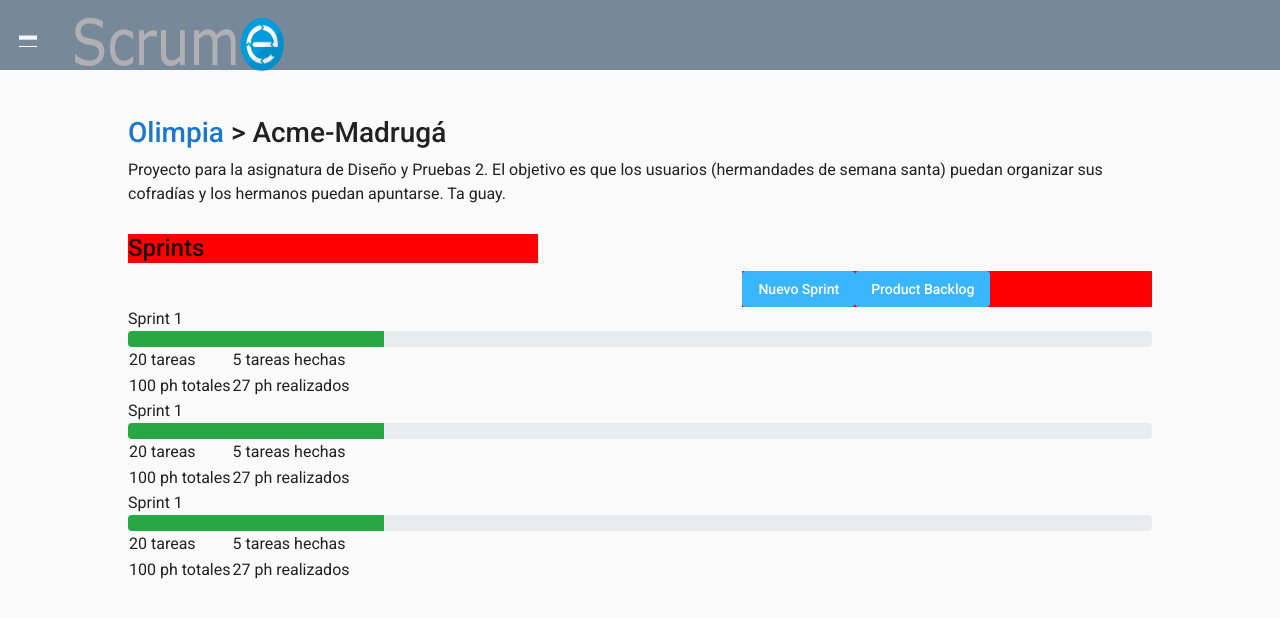
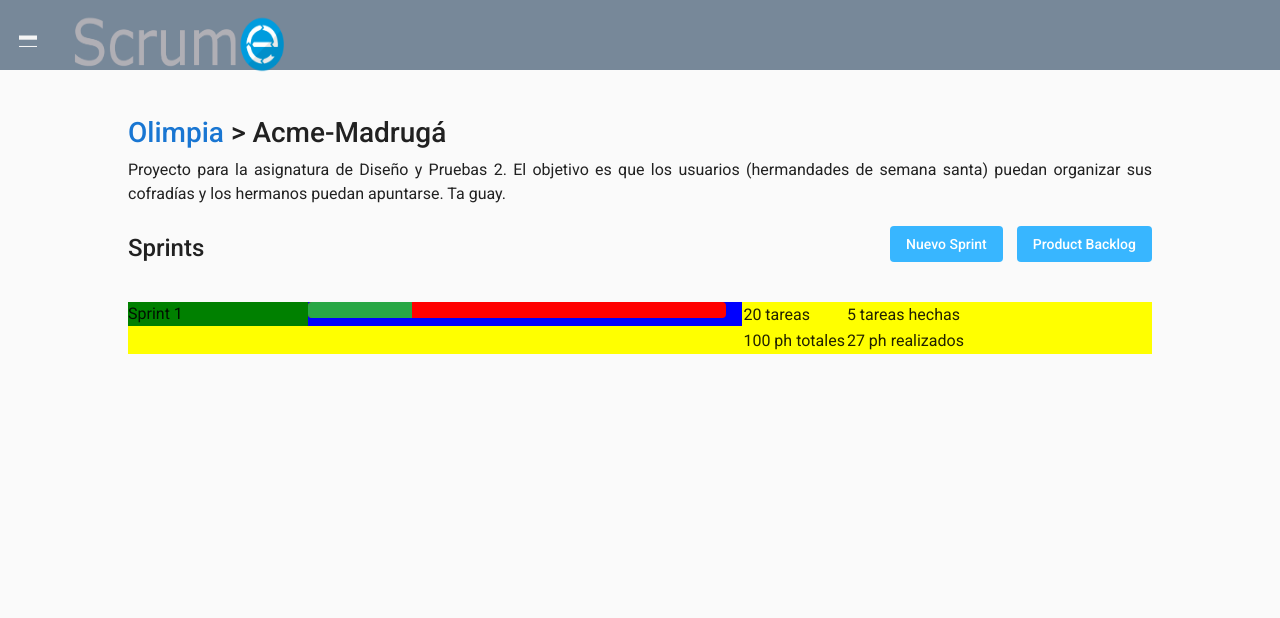
Before and after one commit to manelcecs/scrume, an Angular app: page /project in a window 1280 px wide. Shown: the top 618 px of the page. Built offline with nearby package versions, Linux system fonts and the light colour scheme.

Commit message:
feat(proyecto): Css del titulo del contenido

```diff
--- a/src/app/project/project.component.css
+++ b/src/app/project/project.component.css
@@ -1,35 +1,71 @@
-.button-sprints {
-    background-color: #38b6ff;
-    color: white;
+#main-project {
+    padding: 3% 10%;
 }
-.button-sprints:hover {
-    background-color: #18a1f0;
-}
-
 section > * {
     float: left;
 }
-
-#main-project {
-    padding: 3% 10%;
-    float: left;
-}
-
+/* Header Proyect */
 #header-project {
     margin-bottom: 2%;
     float: left;
 }
+#header-project > div > p{
+    text-align: justify;
+}
+/*------------------------------*/
 
-#buttons-project {
-    background-color: red;
-    float: right;
-}
-
+/* Sprints Project */
 #sprints-project > div{
     width: 100%;
 }
 
-#header-sprints-project > div{
+#title-sprint{
+    float:left;
+}
+
+#buttons-project {
+    float: right;
+}
+.button-sprints {
+    background-color: #38B6FF;
+    color: white;
+    margin-left: 1em;
+}
+.button-sprints:hover {
+    background-color: #18A1F0;
+}
+/*------------------------------*/
+
+.content-sprints-project{
+    margin-top: 3%;
+    background-color: yellow;
+    display: table-cell;
+    vertical-align: center;
+}
+
+.title-progress-project {
+    float: left;
+    width: 60%;
+    background-color: blue;
+    padding-right: 1em;
+
+
+}
+
+.statistics-sprint-project {
+    float: right;
+    width: 40%;
+    align-content: center;
+}
+
+.name-sprint-project {
+    float: left;
+    width: 30%;
+    background-color: green;
+}
+
+.progress-project{
+    float: right;
+    width: 70%;
     background-color: red;
-    width: 40%;
 }
--- a/src/app/project/project.component.html
+++ b/src/app/project/project.component.html
@@ -9,7 +9,7 @@
     </section>
     <section id="sprints-project">
         <div id="header-sprints-project">
-            <div>
+            <div id="title-sprint">
                 <h4>Sprints</h4>
             </div>
             <div id="buttons-project">
@@ -17,15 +17,17 @@
                 <button class="button-sprints" mat-flat-button>Product Backlog</button>
             </div>
         </div>
-        <div id="content-sprints-project">
+        <div class="content-sprints-project">
             <div>
-                <div>
-                    <p>Sprint 1</p>
-                    <div class="progress">
+                <div class="title-progress-project">
+                    <div class="name-sprint-project">
+                        <p>Sprint 1</p>
+                    </div>
+                    <div class="progress progress-project">
                         <div class="progress-bar bg-success" role="progressbar" style="width: 25%" aria-valuenow="25" aria-valuemin="0" aria-valuemax="100"></div>
                     </div>
                 </div>
-                <div>
+                <div class="statistics-sprint-project">
                     <table>
                         <tr>
                           <td>20 tareas</td>
@@ -38,7 +40,7 @@
                     </table>
                 </div>
             </div>
-            <div>
+            <!-- <div>
                 <div>
                     <p>Sprint 1</p>
                     <div class="progress">
@@ -77,7 +79,7 @@
                         </tr>
                     </table>
                 </div>
-        </div>
+        </div>  -->
     </div>
     </section>
 </div>
```
